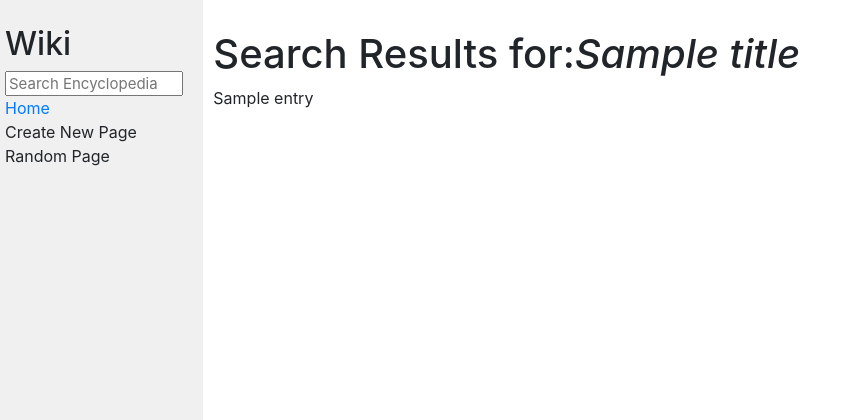
After one commit to peter33chavez/wiki-project1, a Django app: template wiki/encyclopedia/templates/encyclopedia/search.html in a window 1280 px wide. The commit adds this page. Shown: the top 420 px of the page, without its empty margins (0-857 px from the left). Run offline with Django 3.2, Linux system fonts and the light colour scheme; the template is opened without the code that fills it: most values are stand-ins (such as "Sample title", 1, 10 or a date in 2020); some libraries are stand-ins or nearby versions.

Commit message:
implemented the index page and created search.html

```diff
--- a/wiki/encyclopedia/templates/encyclopedia/index.html
+++ b/wiki/encyclopedia/templates/encyclopedia/index.html
@@ -6,10 +6,10 @@
 
 {% block body %}
     <h1>All Pages</h1>
-
+    {% comment %} allow each li from the entries list to be an a tag for its given page. {% endcomment %}
     <ul>
         {% for entry in entries %}
-            <li>{{ entry }}</li>
+            <li><a href="wiki/{{entry}}">{{ entry }}</a></li>
         {% endfor %}
     </ul>
 
--- a/wiki/encyclopedia/templates/encyclopedia/pageError.html
+++ b/wiki/encyclopedia/templates/encyclopedia/pageError.html
@@ -7,7 +7,7 @@
 {% block body %}
     <h1>Uh-Oh...</h1>
     <div class="pageError">
-        <h3>Looks like the page you are trying to reach doesn't exist!</h3>
-        <h3>Please check your spelling and try again.</h3>
+        <h5>Looks like the page you are trying to reach doesn't exist!</h5>
+        <h5>Please check your spelling and try again.</h5>
     </div>
 {% endblock %}
--- /dev/null
+++ b/wiki/encyclopedia/templates/encyclopedia/search.html
@@ -0,0 +1,23 @@
+{% extends "encyclopedia/layout.html" %}
+
+{% block title %}
+    Search Results
+{% endblock %}
+
+{% block body %}
+    <h1>Search Results for:<i class="fa fa-italic" aria-hidden="true">{{ title }}</i></h1>
+    <div class="search-results">
+        {%if entry is not None %}
+            <div>{{ entry|safe }} </div>
+        {%elif substring is True %}
+            <ul>
+                {% for result in results %}
+                    <li><a href="wiki/{{result}}">{{ result }}</a></li>
+                {% endfor %}
+            </ul>
+        {%else%}
+            <h2>No Results Found</h2>
+            <p>It looks like we don't have what you're looking for</p>
+        {%endif%}
+    </div>
+{% endblock %}
--- a/wiki/encyclopedia/urls.py
+++ b/wiki/encyclopedia/urls.py
@@ -4,5 +4,5 @@ from . import views
 
 urlpatterns = [
     path("", views.index, name="index"),
-    path("/wiki/<str:title>", views.entry, name="entry")
+    path("wiki/<str:title>", views.entry, name="entry")
 ]
--- a/wiki/encyclopedia/views.py
+++ b/wiki/encyclopedia/views.py
@@ -9,14 +9,13 @@ def index(request):
     })
 
 def entry(request, title):
-    #check if the title after "wiki/" is a valid entry.
+    #check if the title string is a valid wiki entry.
     entry = util.get_entry(title)
     if entry is not None:
-    # render entry template with given info from the requested entry.
         return render(request, "encyclopedia/entry.html", {
             "entry": entry,
             "title": title
         })
-# else statement if page doesn't exist
+    # render error if no wiki page exists
     else:
         return render(request, "encyclopedia/pageError.html")
```
